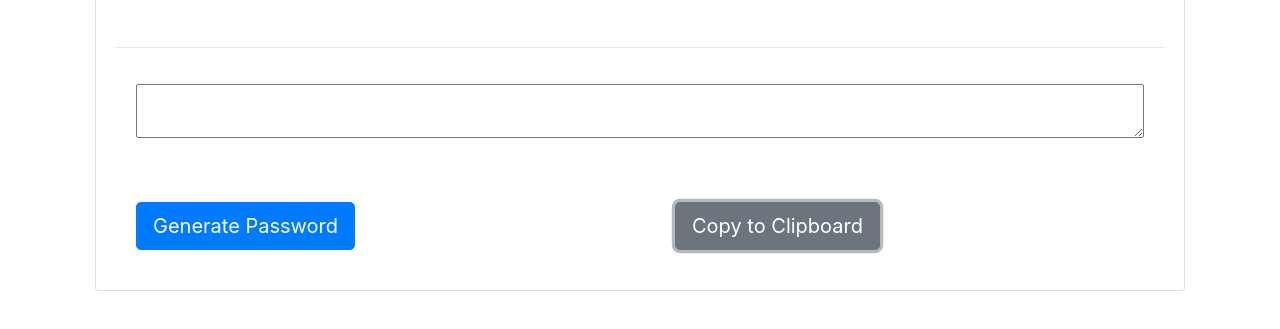
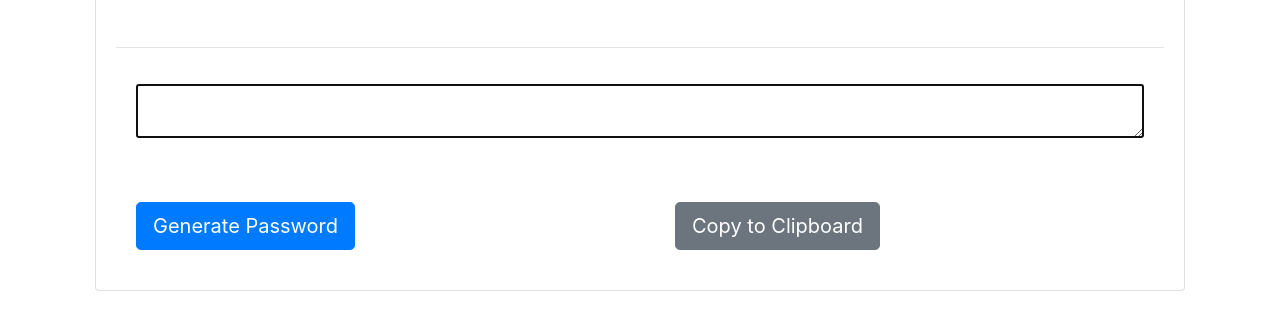
Before and after one commit to ellevpark/H3, a plain HTML site: page index.html in a window 1280 px wide. Both pictures are taken after a click on the button "Copy to Clipboard". Shown: the part 191-520 px from the top of the page. Drawn offline with nearby package versions, Linux system fonts and the light colour scheme.

Commit message:
troubleshooting

```diff
--- a/index.html
+++ b/index.html
@@ -89,12 +89,13 @@
 
             var box = document.getElementById("textbox");
             box.value = password;
+            console.log(password)
         }
 
         function myFunction(){
 
             // Create a var to copy the password
-            var copyText = document.getElementById("copyPassword");
+            var copyText = document.getElementById("textbox");
 
             // Select the text inside the text box
             copyText.select();
```
